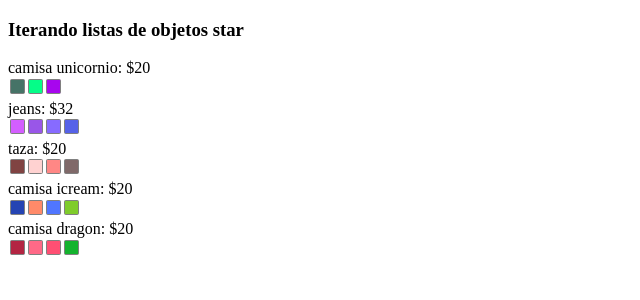
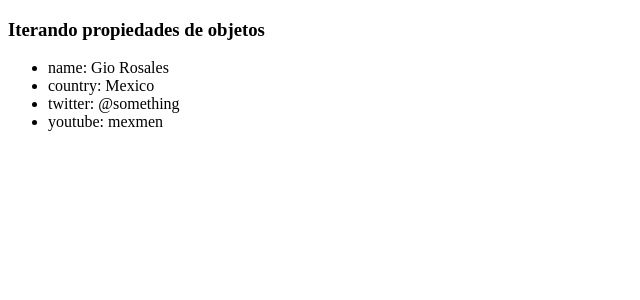
Before and after one commit to GioRosales/react-course, a React (Create React App) app: page / in a window 1280 px wide. Shown: the top 300 px of the page, without its empty margins (0-640 px from the left). Built offline with nearby package versions, Linux system fonts and the light colour scheme.

Commit message:
Object keys iterator

```diff
--- a/src/App.js
+++ b/src/App.js
@@ -2,66 +2,23 @@ import React, { Component } from 'react';
 
 class App extends Component {
   state = {
-    products: [
-      {
-        id: 1,
-        name: 'camisa unicornio',
-        colors: ['#467367', '#05fd88', '#a706ee' ],
-        price: 20
-      },
-      {
-        id: 2,
-        name: 'jeans',
-        colors: ['#D35EFF', '#9956E8', '#876BFF', '#5662E8' ],
-        price: 32
-      },
-      {
-        id: 3,
-        name: 'taza',
-        colors: ['#804342', '#ffd2d1', '#ff8785', '#806969' ],
-        price: 20
-      },
-      {
-        id: 4,
-        name: 'camisa icream',
-        colors: ['#2544b3', '#ff8a69', '#5076ff', '#7fcc2b' ],
-        price: 20
-      },
-      {
-        id: 5,
-        name: 'camisa dragon',
-        colors: ['#b32542', '#ff6987', '#ff4f73', '#14b32e' ],
-        price: 20
-      }
-    ]
+    user: {
+      name: 'Gio Rosales',
+      country: 'Mexico',
+      twitter: '@something',
+      youtube: 'mexmen'
+    }
   }
   render() {
+    const {user}  = this.state,
+          keys    = Object.keys(user);
+
     return (
       <div>
-        <h3>Iterando listas de objetos star</h3>
-        <div>
-          { this.state.products.map(({id, name, price, colors}) => {
-            return (
-              <div key={id}>{name}: ${price}
-                <div>
-                  {colors.map( color => {
-                    return(
-                      <span style={ {
-                        width: "13px",
-                        height: "13px",
-                        borderRadius: '0.1rem',
-                        border: '1px solid gray',
-                        display: 'inline-block',
-                        margin: '0.1rem',
-                        backgroundColor: color
-                      } }></span>
-                    )
-                  })}
-                </div>
-              </div>
-            )
-          })}
-        </div>
+        <h3>Iterando propiedades de objetos</h3>
+        <ul>
+          {keys.map(key=>(<li key={key}>{key}: {user[key]}</li>))}
+        </ul>
       </div>
     )
   }
```
